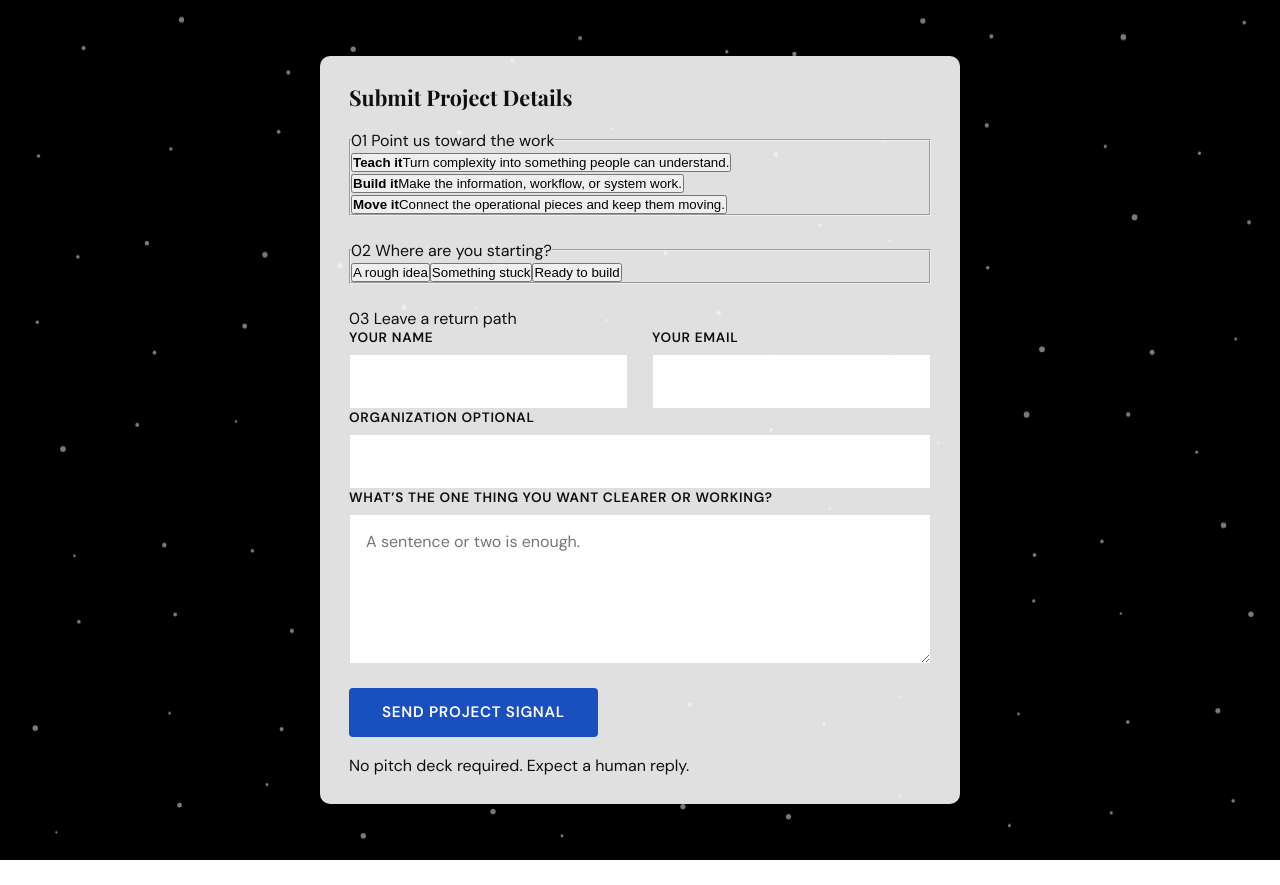
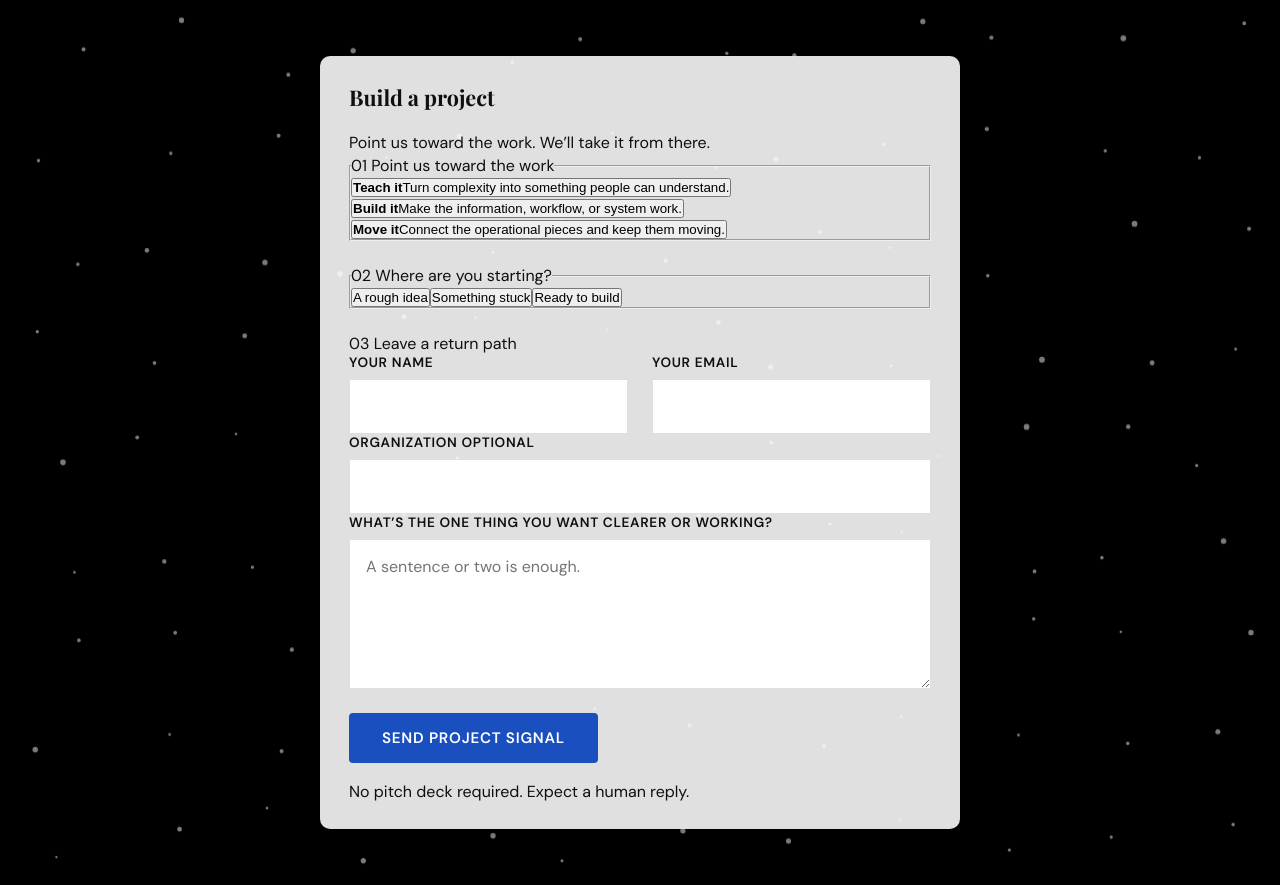
Before and after one commit to shawnmckenzie11/McKenzian-Website, a React (Vite) app: page /#/contact in a window 1280 px wide. Before the commit the page ends 860 px from the top, so only its background shows below. Built offline with nearby package versions, Linux system fonts and the light colour scheme; no server answers; a web font is replaced by a local one.

Commit message:
Sync src/pages/Contact.jsx from balanced private preview

```diff
--- a/src/pages/Contact.jsx
+++ b/src/pages/Contact.jsx
@@ -12,8 +12,8 @@ export const Contact = () => {
   const navigate = useNavigate();
 
   useDocumentMetadata(
-    "Get Started",
-    "Submit a project inquiry or book a consultation with McKenzian."
+    "Build a Project",
+    "Send McKenzian a clear project signal."
   );
 
   /**
@@ -45,8 +45,9 @@ export const Contact = () => {
           onClick={handleCardClick}
         >
           <h1 id="contact-form-title" className="contact-form-card-title">
-            Submit Project Details
+            Build a project
           </h1>
+          <p className="contact-form-card-intro">Point us toward the work. We’ll take it from there.</p>
           <ContactForm />
         </section>
       </div>
```
